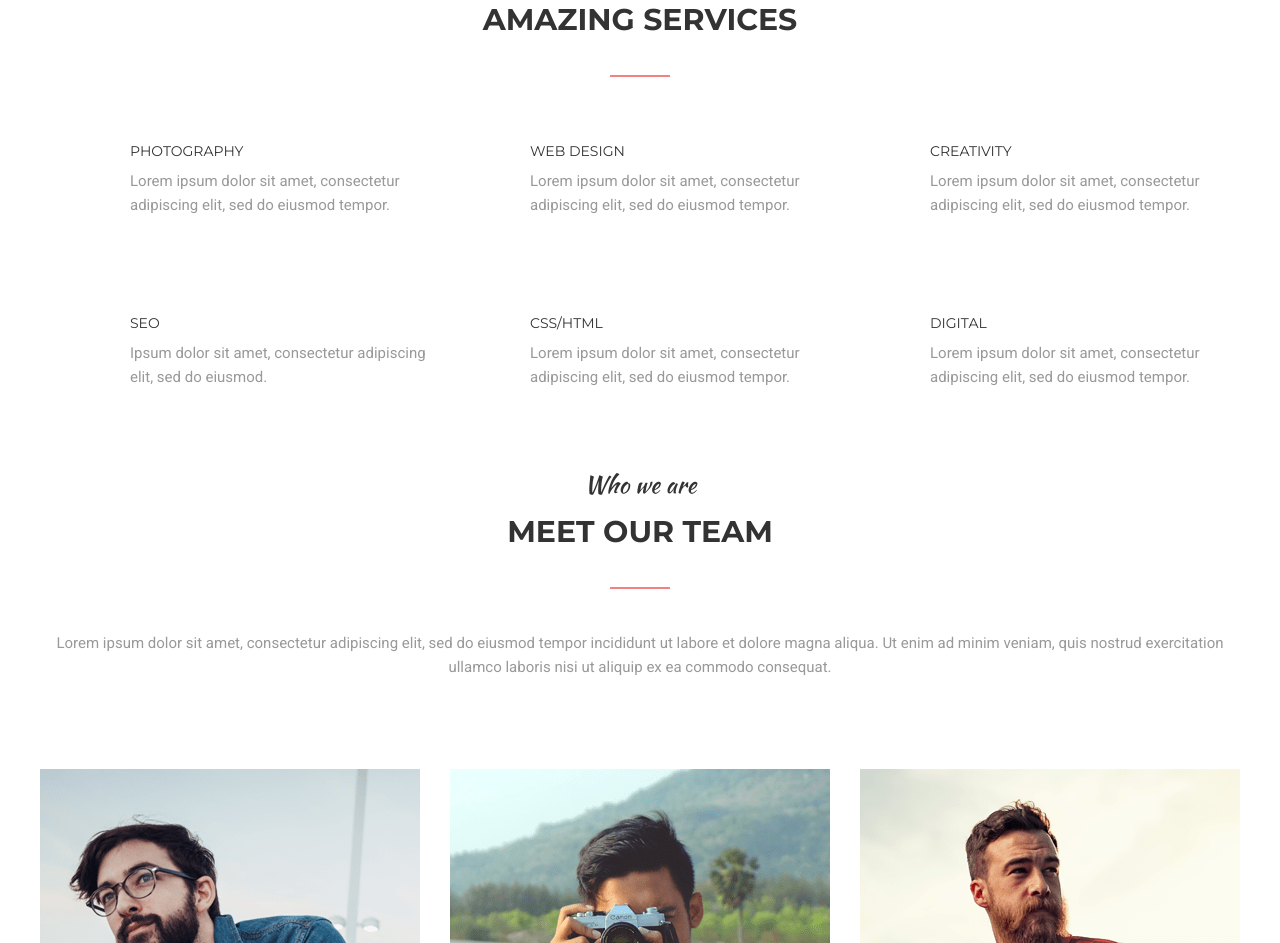
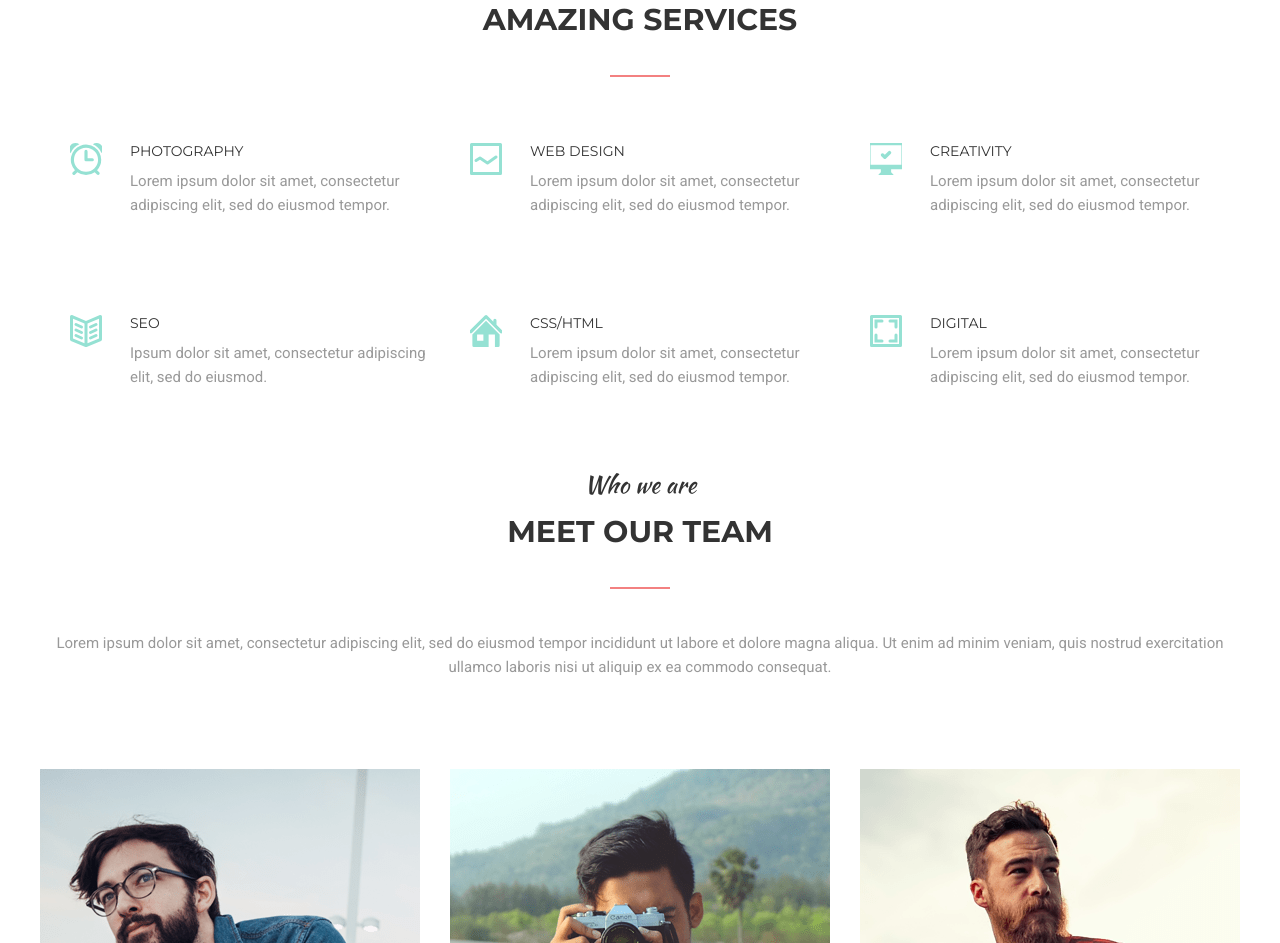
Before and after one commit to LiliyaGavrishchishena/goit-fe-course, a plain HTML site: page html-css/module-10/index.html in a window 1280 px wide. Shown: the part 1083-2026 px from the top of the page. Drawn offline with Linux system fonts and the light colour scheme.

Commit message:
services

```diff
--- a/html-css/module-10/css/services/services.css
+++ b/html-css/module-10/css/services/services.css
@@ -79,27 +79,27 @@
 }
 
 .service-list__item--clock::before {
-  background-image: url('../img/alarm.svg');
+  background-image: url('../../img/alarm.svg');
 }
 
 .service-list__item--line::before {
-  background-image: url('../img/line.svg');
+  background-image: url('../../img/line.svg');
 }
 
 .service-list__item--computer::before {
-  background-image: url('../img/computer.svg');
+  background-image: url('../../img/computer.svg');
 }
 
 .service-list__item--book::before {
-  background-image: url('../img/book.svg');
+  background-image: url('../../img/book.svg');
 }
 
 .service-list__item--home::before {
-  background-image: url('../img/home.svg');
+  background-image: url('../../img/home.svg');
 }
 
 .service-list__item--digital::before {
-  background-image: url('../img/box.svg');
+  background-image: url('../../img/box.svg');
 }
 
 .service-list__direction {
```
